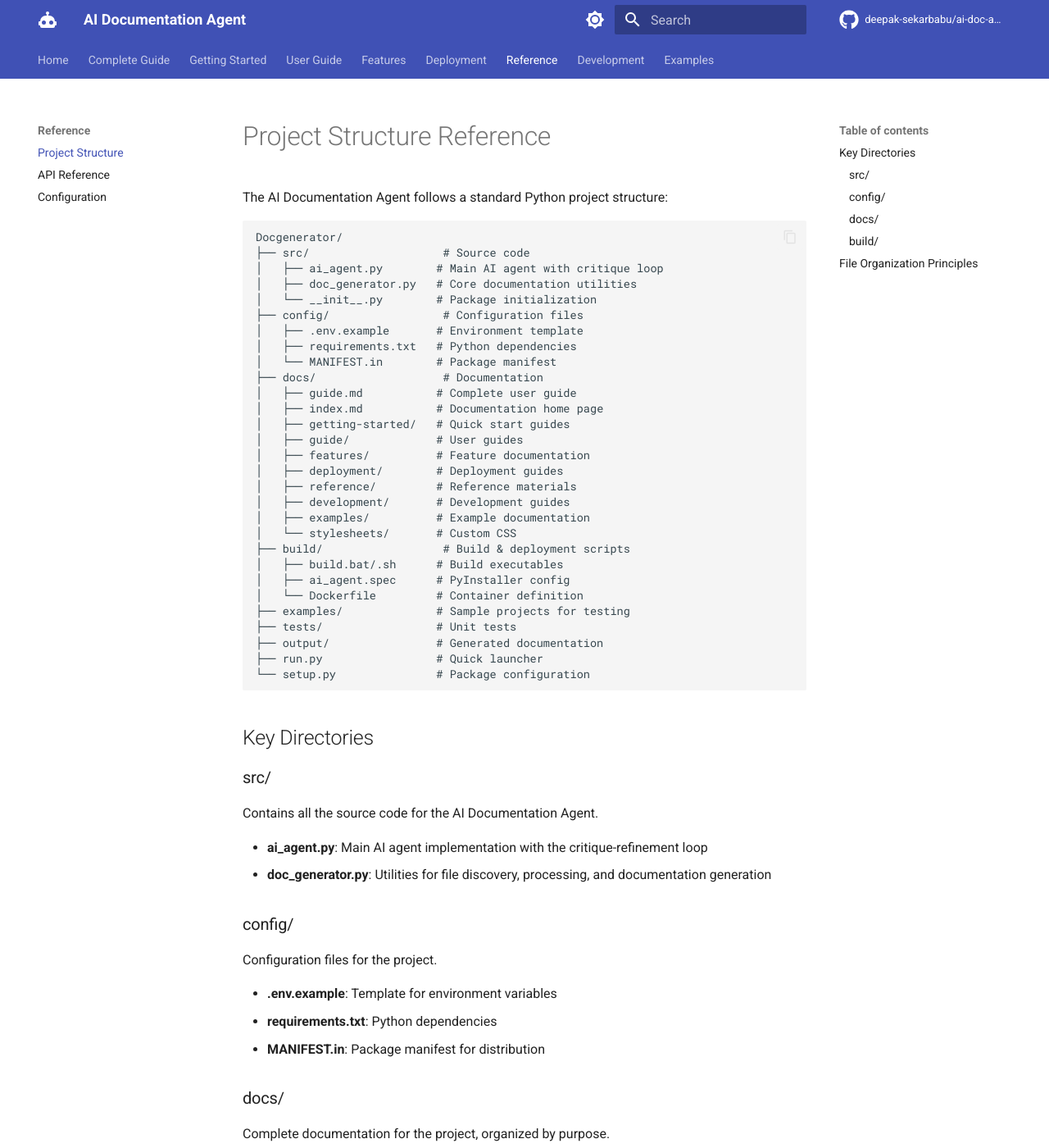
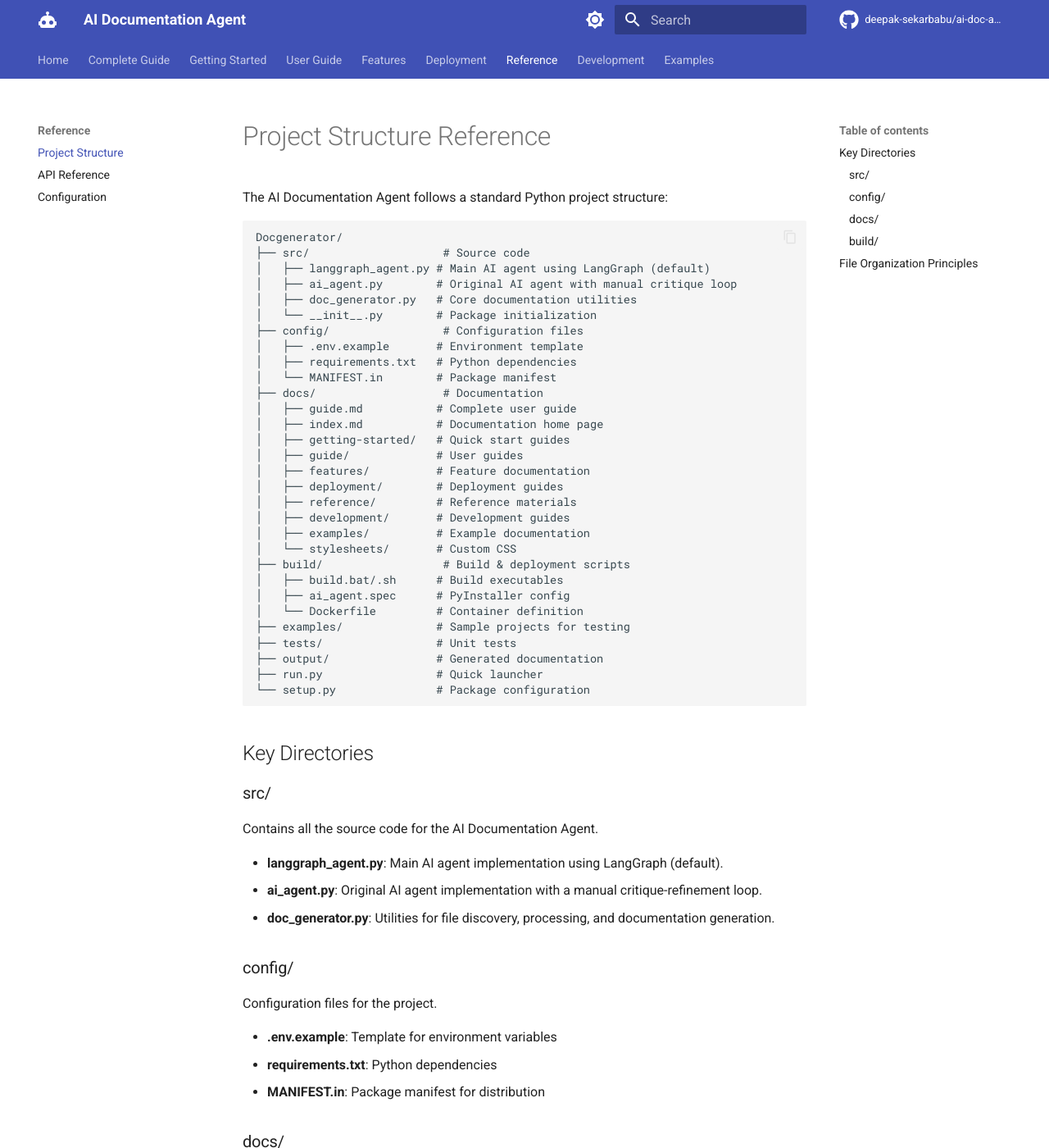
Before and after one commit to deepak-sekarbabu/ai-doc-agent, an MkDocs documentation site: the page built from docs/reference/structure.md, in a window 1280 px wide and 1400 px high. Shown: the whole window at 82% size. Built offline with MkDocs 1.6.1 and Material for MkDocs 9.7.7, drawn with Linux system fonts in a browser that asks for light colours; comment, search, counter and statistics services are not loaded; the version menu is left out.

Commit message:
feat: Update documentation to reflect LangGraph integration and file structure changes

````diff
--- a/docs/reference/structure.md
+++ b/docs/reference/structure.md
@@ -5,7 +5,8 @@
 ```
 Docgenerator/
 ├── src/                    # Source code
-│   ├── ai_agent.py        # Main AI agent with critique loop
+│   ├── langgraph_agent.py # Main AI agent using LangGraph (default)
+│   ├── ai_agent.py        # Original AI agent with manual critique loop
 │   ├── doc_generator.py   # Core documentation utilities
 │   └── __init__.py        # Package initialization
 ├── config/                 # Configuration files
@@ -39,8 +40,9 @@
 ### src/
 Contains all the source code for the AI Documentation Agent.
 
-- **ai_agent.py**: Main AI agent implementation with the critique-refinement loop
-- **doc_generator.py**: Utilities for file discovery, processing, and documentation generation
+- **langgraph_agent.py**: Main AI agent implementation using LangGraph (default).
+- **ai_agent.py**: Original AI agent implementation with a manual critique-refinement loop.
+- **doc_generator.py**: Utilities for file discovery, processing, and documentation generation.
 
 ### config/
 Configuration files for the project.
````
Also changed, not shown: GEMINI.md (+3 -3 lines), PROJECT_STRUCTURE.md (+4 -5 lines), README.md (+4 -5 lines), docs/guide/ai-agent.md (+3 -15 lines).
